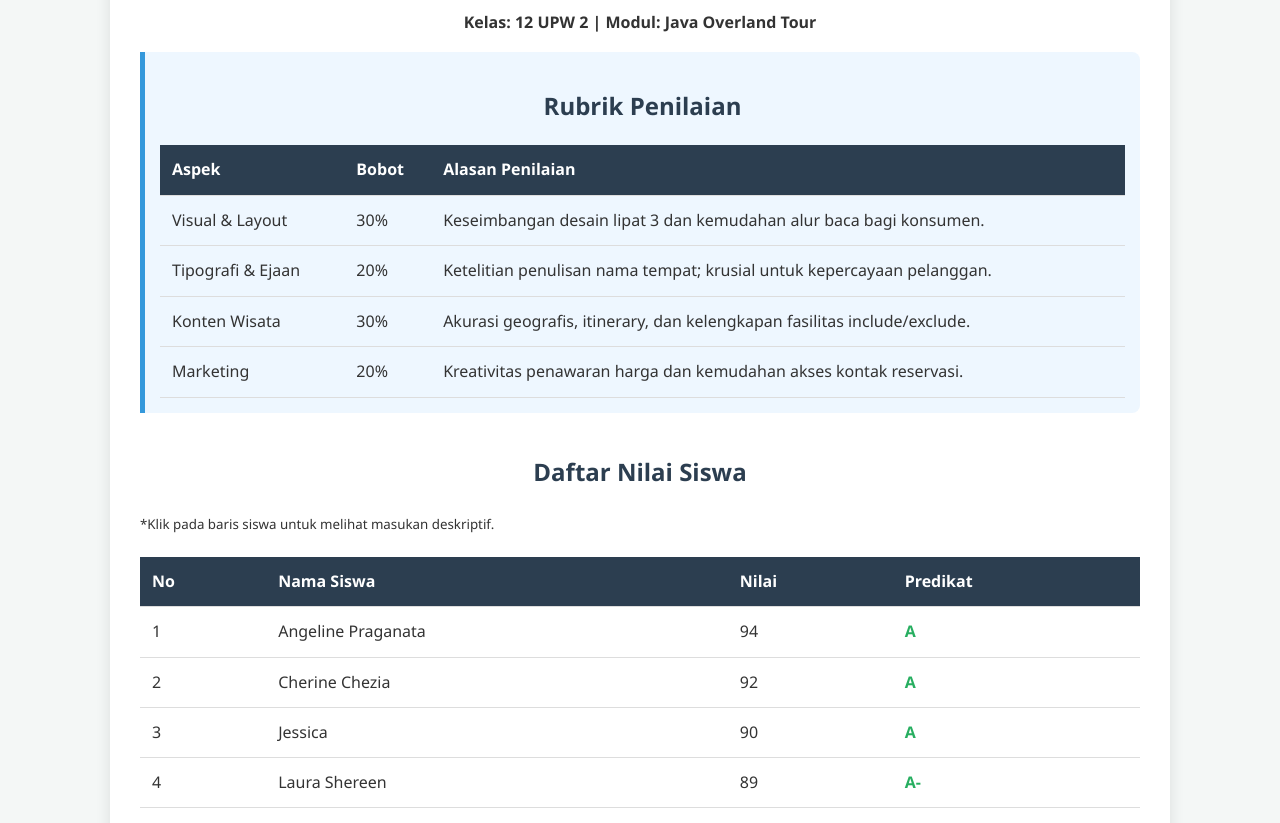
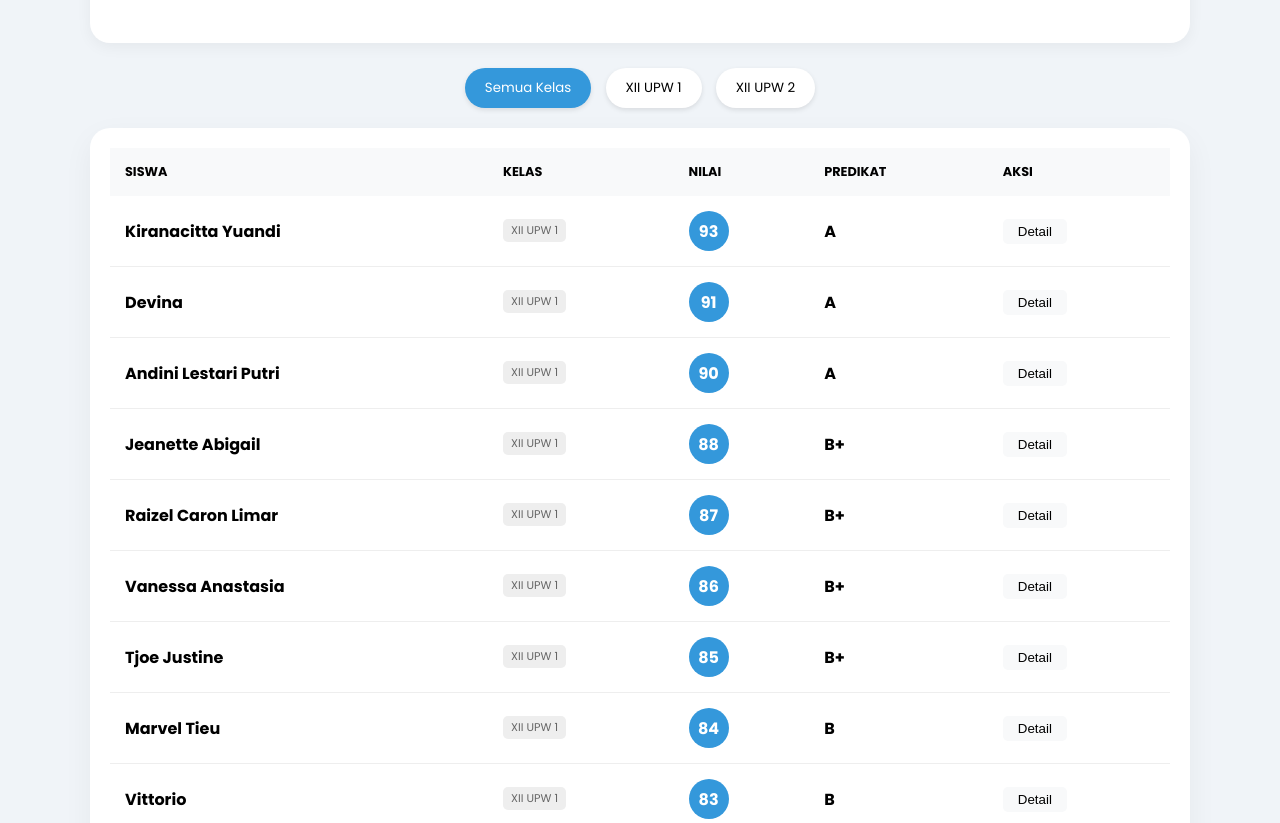
Before and after one commit to Imron26-lab/PortofolioImronnn, a plain HTML site: page nilai_upw.html in a window 1280 px wide. Shown: the part 142-965 px from the top of the page. Drawn offline with Linux system fonts and the light colour scheme.

Commit message:
Update nilai_upw.html

```diff
--- a/nilai_upw.html
+++ b/nilai_upw.html
@@ -3,187 +3,203 @@
 <head>
     <meta charset="UTF-8">
     <meta name="viewport" content="width=device-width, initial-scale=1.0">
-    <title>Rekap Nilai Siswa 12 UPW 2</title>
+    <title>Dashboard Nilai Gabungan UPW</title>
+    <link href="https://fonts.googleapis.com/css2?family=Poppins:wght@300;400;600;700&display=swap" rel="stylesheet">
     <style>
         :root {
-            --primary-color: #2c3e50;
-            --secondary-color: #34495e;
-            --accent-color: #3498db;
-            --bg-color: #f4f7f6;
-            --text-color: #333;
+            --primary: #3498db;
+            --secondary: #f1c40f;
+            --success: #2ecc71;
+            --danger: #e74c3c;
+            --dark: #2c3e50;
+            --light: #f8f9fa;
         }
 
         body {
-            font-family: 'Segoe UI', Tahoma, Geneva, Verdana, sans-serif;
-            background-color: var(--bg-color);
-            color: var(--text-color);
-            line-height: 1.6;
+            font-family: 'Poppins', sans-serif;
+            background: #f0f4f8;
+            margin: 0;
             padding: 20px;
         }
 
-        .container {
-            max-width: 1000px;
-            margin: auto;
+        .container { max-width: 1100px; margin: auto; }
+
+        header {
+            text-align: center;
+            padding: 30px;
             background: white;
-            padding: 30px;
-            border-radius: 12px;
-            box-shadow: 0 4px 15px rgba(0,0,0,0.1);
+            border-radius: 20px;
+            box-shadow: 0 4px 15px rgba(0,0,0,0.05);
+            margin-bottom: 25px;
         }
 
-        h1, h2 {
+        h1 { color: var(--primary); margin: 0; }
+
+        /* Filter Style */
+        .filter-container {
             text-align: center;
-            color: var(--primary-color);
+            margin-bottom: 20px;
         }
 
-        /* Styling Rubrik */
-        .rubric-section {
-            margin-bottom: 40px;
-            border-left: 5px solid var(--accent-color);
-            padding-left: 20px;
-            background: #eef7ff;
-            padding: 15px;
-            border-radius: 0 8px 8px 0;
+        .filter-btn {
+            padding: 10px 20px;
+            margin: 0 5px;
+            border: none;
+            border-radius: 30px;
+            background: white;
+            cursor: pointer;
+            font-family: 'Poppins';
+            transition: 0.3s;
+            box-shadow: 0 2px 5px rgba(0,0,0,0.1);
         }
 
-        table {
-            width: 100%;
-            border-collapse: collapse;
-            margin-top: 20px;
-        }
-
-        th, td {
-            padding: 12px;
-            text-align: left;
-            border-bottom: 1px solid #ddd;
-        }
-
-        th {
-            background-color: var(--primary-color);
+        .filter-btn.active {
+            background: var(--primary);
             color: white;
         }
 
-        /* Warna Predikat */
-        .grade-a { color: #27ae60; font-weight: bold; }
-        .grade-b { color: #f39c12; font-weight: bold; }
-
-        /* Interaktivitas baris */
-        .student-row {
-            cursor: pointer;
-            transition: background 0.3s;
+        /* Table Style */
+        .table-container {
+            background: white;
+            padding: 20px;
+            border-radius: 20px;
+            box-shadow: 0 10px 30px rgba(0,0,0,0.05);
         }
 
-        .student-row:hover {
-            background-color: #f1f1f1;
+        table { width: 100%; border-collapse: collapse; }
+        th { background: var(--light); padding: 15px; text-align: left; font-size: 0.8em; text-transform: uppercase; }
+        td { padding: 15px; border-bottom: 1px solid #eee; }
+
+        .class-badge {
+            font-size: 0.7em;
+            padding: 3px 8px;
+            border-radius: 5px;
+            background: #eee;
+            color: #666;
+            margin-bottom: 5px;
+            display: inline-block;
         }
 
-        .description-panel {
-            display: none;
-            background: #fafafa;
-            padding: 10px;
-            font-style: italic;
-            font-size: 0.9em;
-            color: #555;
+        .score-circle {
+            width: 40px;
+            height: 40px;
+            background: var(--primary);
+            color: white;
+            border-radius: 50%;
+            display: flex;
+            align-items: center;
+            justify-content: center;
+            font-weight: bold;
+        }
+
+        .detail-row { display: none; background: #fdfdfd; }
+        .detail-box { padding: 20px; border-left: 4px solid var(--primary); font-size: 0.9em; }
+
+        .btn-view {
+            background: var(--light);
+            border: none;
+            padding: 5px 15px;
+            border-radius: 5px;
+            cursor: pointer;
         }
     </style>
 </head>
 <body>
 
 <div class="container">
-    <h1>Rekapitulasi Nilai Praktik Desain Brosur</h1>
-    <p style="text-align: center;"><strong>Kelas: 12 UPW 2 | Modul: Java Overland Tour</strong></p>
+    <header>
+        <h1>Java Overland Dashboard</h1>
+        <p>Rekapitulasi Nilai Praktik XII UPW 1 & XII UPW 2</p>
+    </header>
 
-    <div class="rubric-section">
-        <h2>Rubrik Penilaian</h2>
+    <div class="filter-container">
+        <button class="filter-btn active" onclick="filterData('ALL', this)">Semua Kelas</button>
+        <button class="filter-btn" onclick="filterData('XII UPW 1', this)">XII UPW 1</button>
+        <button class="filter-btn" onclick="filterData('XII UPW 2', this)">XII UPW 2</button>
+    </div>
+
+    <div class="table-container">
         <table>
             <thead>
                 <tr>
-                    <th>Aspek</th>
-                    <th>Bobot</th>
-                    <th>Alasan Penilaian</th>
+                    <th>Siswa</th>
+                    <th>Kelas</th>
+                    <th>Nilai</th>
+                    <th>Predikat</th>
+                    <th>Aksi</th>
                 </tr>
             </thead>
-            <tbody>
-                <tr>
-                    <td>Visual & Layout</td>
-                    <td>30%</td>
-                    <td>Keseimbangan desain lipat 3 dan kemudahan alur baca bagi konsumen.</td>
-                </tr>
-                <tr>
-                    <td>Tipografi & Ejaan</td>
-                    <td>20%</td>
-                    <td>Ketelitian penulisan nama tempat; krusial untuk kepercayaan pelanggan.</td>
-                </tr>
-                <tr>
-                    <td>Konten Wisata</td>
-                    <td>30%</td>
-                    <td>Akurasi geografis, itinerary, dan kelengkapan fasilitas include/exclude.</td>
-                </tr>
-                <tr>
-                    <td>Marketing</td>
-                    <td>20%</td>
-                    <td>Kreativitas penawaran harga dan kemudahan akses kontak reservasi.</td>
-                </tr>
-            </tbody>
+            <tbody id="mainTable">
+                </tbody>
         </table>
     </div>
-
-    <h2>Daftar Nilai Siswa</h2>
-    <p><small>*Klik pada baris siswa untuk melihat masukan deskriptif.</small></p>
-    <table id="studentTable">
-        <thead>
-            <tr>
-                <th>No</th>
-                <th>Nama Siswa</th>
-                <th>Nilai</th>
-                <th>Predikat</th>
-            </tr>
-        </thead>
-        <tbody id="tableBody">
-            </tbody>
-    </table>
 </div>
 
 <script>
-    const students = [
-        { no: 1, name: "Angeline Praganata", score: 94, grade: "A", desc: "Sangat Baik: Konsep kuliner sangat kuat; visual dan konten sangat matang & profesional." },
-        { no: 2, name: "Cherine Chezia", score: 92, grade: "A", desc: "Sangat Baik: Struktur rute sangat kronologis; penggunaan ruang desain sangat efisien." },
-        { no: 3, name: "Jessica", score: 90, grade: "A", desc: "Sangat Baik: Strategi promo (diskon) sangat menonjol; gaya desain sangat kekinian." },
-        { no: 4, name: "Laura Shereen", score: 89, grade: "A-", desc: "Baik: Detail kebijakan tur (remarks) sangat profesional; skema warna sangat harmonis." },
-        { no: 5, name: "Mercy Angeline", score: 88, grade: "A-", desc: "Baik: Visual elegan; pemilihan diksi dalam slogan sangat menyentuh sisi emosional." },
-        { no: 6, name: "Shareen", score: 87, grade: "A-", desc: "Baik: Sangat kaya akan variasi destinasi; pemilihan foto objek wisata sangat menarik." },
-        { no: 7, name: "Yuri", score: 85, grade: "B+", desc: "Baik: Kreativitas layout tinggi (gaya Polaroid), namun perlu lebih teliti pada ejaan teks." },
-        { no: 8, name: "Justine Jafferson", score: 84, grade: "B+", desc: "Cukup: Penawaran harga sangat bagus; perlu perbaikan pada akurasi lokasi geografis." },
-        { no: 9, name: "Jasson", score: 83, grade: "B", desc: "Cukup: Layout bersih dan informatif; disarankan menggunakan deskripsi profil asli." },
-        { no: 10, name: "Alvin Chandra", score: 82, grade: "B", desc: "Cukup: Fokus pada kualitas hotel sangat baik; perlu ketelitian pada penulisan nama objek." },
-        { no: 11, name: "Darren Vallenskie", score: 81, grade: "B", desc: "Cukup: Detail fasilitas hotel sangat lengkap; pastikan isi konten sinkron dengan judul paket." }
+    const allStudents = [
+        // DATA XII UPW 1
+        { kelas: "XII UPW 1", nama: "Kiranacitta Yuandi", nilai: 93, pred: "A", desc: "Detail hotel (Ros In, Chanti, 1O1) sangat jelas. Narasi sangat informatif." },
+        { kelas: "XII UPW 1", nama: "Devina", nilai: 91, pred: "A", desc: "Narasi 'Soul of Java' sangat puitis. Ada nilai tambah pada fitur fotografer." },
+        { kelas: "XII UPW 1", nama: "Andini Lestari Putri", nilai: 90, pred: "A", desc: "Sangat detail pada fasilitas hotel The Phoenix & JW Marriott." },
+        { kelas: "XII UPW 1", nama: "Jeanette Abigail", nilai: 88, pred: "B+", desc: "Struktur Include/Exclude rapi, pemahaman pajak PPN 11% sudah muncul." },
+        { kelas: "XII UPW 1", nama: "Raizel Caron Limar", nilai: 87, pred: "B+", desc: "Konten padat namun terorganisir, info Ketep Pass sangat lengkap." },
+        { kelas: "XII UPW 1", nama: "Vanessa Anastasia", nilai: 86, pred: "B+", desc: "Visual ceria. Penempatan kantor cabang Yogyakarta sangat realistis." },
+        { kelas: "XII UPW 1", nama: "Tjoe Justine", nilai: 85, pred: "B+", desc: "Kuat di sisi kuliner. Perlu perhatikan margin teks agar tidak terpotong." },
+        { kelas: "XII UPW 1", nama: "Marvel Tieu", nilai: 84, pred: "B", desc: "Ikon menarik. Perlu lebih detail pada pembagian jadwal harian." },
+        { kelas: "XII UPW 1", nama: "Vittorio", nilai: 83, pred: "B", desc: "Tipografi judul 'Wow Price' sangat menonjol. Perlu tambah foto destinasi." },
+        { kelas: "XII UPW 1", nama: "James Darren", nilai: 81, pred: "B", desc: "Fokus Makassar unik, namun sesuaikan kembali dengan tema Java Overland." },
+
+        // DATA XII UPW 2 (Berdasarkan File yang diupload)
+        { kelas: "XII UPW 2", nama: "Cherine Chezia", nilai: 92, pred: "A", desc: "Branding 'Discovering Java' sangat kuat. Itinerary harian (Yogya-Semarang-Surabaya) sangat logis." },
+        { kelas: "XII UPW 2", nama: "Mercy Angeline", nilai: 90, pred: "A", desc: "Urutan rute Magelang - Malang - Surabaya sangat rapi. Visual profesional." },
+        { kelas: "XII UPW 2", nama: "Shareen Tjoe", nilai: 89, pred: "B+", desc: "Pilihan destinasi (Batu Secret Zoo, Jatim Park) sangat sesuai target market keluarga." },
+        { kelas: "XII UPW 2", nama: "Angeline Praganata", nilai: 88, pred: "B+", desc: "Konsep 'Flavors of Java' fokus pada kuliner (Gudeg, Sate) sangat menarik." },
+        { kelas: "XII UPW 2", nama: "Jessica Febriella", nilai: 87, pred: "B+", desc: "Layout bersih, promo '15% OFF' sangat terlihat jelas di bagian depan." },
+        { kelas: "XII UPW 2", nama: "Alvin Chandra", nilai: 85, pred: "B+", desc: "Fokus pada kenyamanan (Professional Agency). Penjelasan fasilitas hotel cukup baik." },
+        { kelas: "XII UPW 2", nama: "Yuri Fransisca", nilai: 84, pred: "B", desc: "Desain minimalis. Pastikan resolusi gambar destinasi ditingkatkan agar lebih menarik." },
+        { kelas: "XII UPW 2", nama: "Jasson", nilai: 82, pred: "B", desc: "Informasi kontak dan 'About Us' sangat lengkap. Layout peta rute bisa dikembangkan." }
     ];
 
-    const tableBody = document.getElementById('tableBody');
+    function renderTable(filter) {
+        const table = document.getElementById('mainTable');
+        table.innerHTML = "";
 
-    students.forEach(s => {
-        // Buat baris utama
-        const row = document.createElement('tr');
-        row.className = 'student-row';
-        row.innerHTML = `
-            <td>${s.no}</td>
-            <td>${s.name}</td>
-            <td>${s.score}</td>
-            <td class="${s.score >= 85 ? 'grade-a' : 'grade-b'}">${s.grade}</td>
-        `;
+        const filtered = filter === 'ALL' ? allStudents : allStudents.filter(s => s.kelas === filter);
 
-        // Buat baris deskripsi (sembunyi)
-        const descRow = document.createElement('tr');
-        descRow.innerHTML = `<td colspan="4" class="description-panel">${s.desc}</td>`;
+        filtered.forEach((s, i) => {
+            const row = `
+                <tr style="cursor:pointer" onclick="toggleDetail(${i})">
+                    <td><strong>${s.nama}</strong></td>
+                    <td><span class="class-badge">${s.kelas}</span></td>
+                    <td><div class="score-circle">${s.nilai}</div></td>
+                    <td><strong>${s.pred}</strong></td>
+                    <td><button class="btn-view">Detail</button></td>
+                </tr>
+                <tr id="detail-${i}" class="detail-row">
+                    <td colspan="5">
+                        <div class="detail-box">
+                            <strong>Catatan Guru:</strong><br>${s.desc}
+                        </div>
+                    </td>
+                </tr>
+            `;
+            table.innerHTML += row;
+        });
+    }
 
-        // Event klik untuk toggle deskripsi
-        row.addEventListener('click', () => {
-            const panel = descRow.querySelector('.description-panel');
-            panel.style.display = panel.style.display === 'block' ? 'none' : 'block';
-        });
+    function toggleDetail(index) {
+        const row = document.getElementById(`detail-${index}`);
+        row.style.display = row.style.display === 'table-row' ? 'none' : 'table-row';
+    }
 
-        tableBody.appendChild(row);
-        tableBody.appendChild(descRow);
-    });
+    function filterData(kelas, btn) {
+        document.querySelectorAll('.filter-btn').forEach(b => b.classList.remove('active'));
+        btn.classList.add('active');
+        renderTable(kelas);
+    }
+
+    // Jalankan saat pertama buka
+    renderTable('ALL');
 </script>
 
 </body>
```
